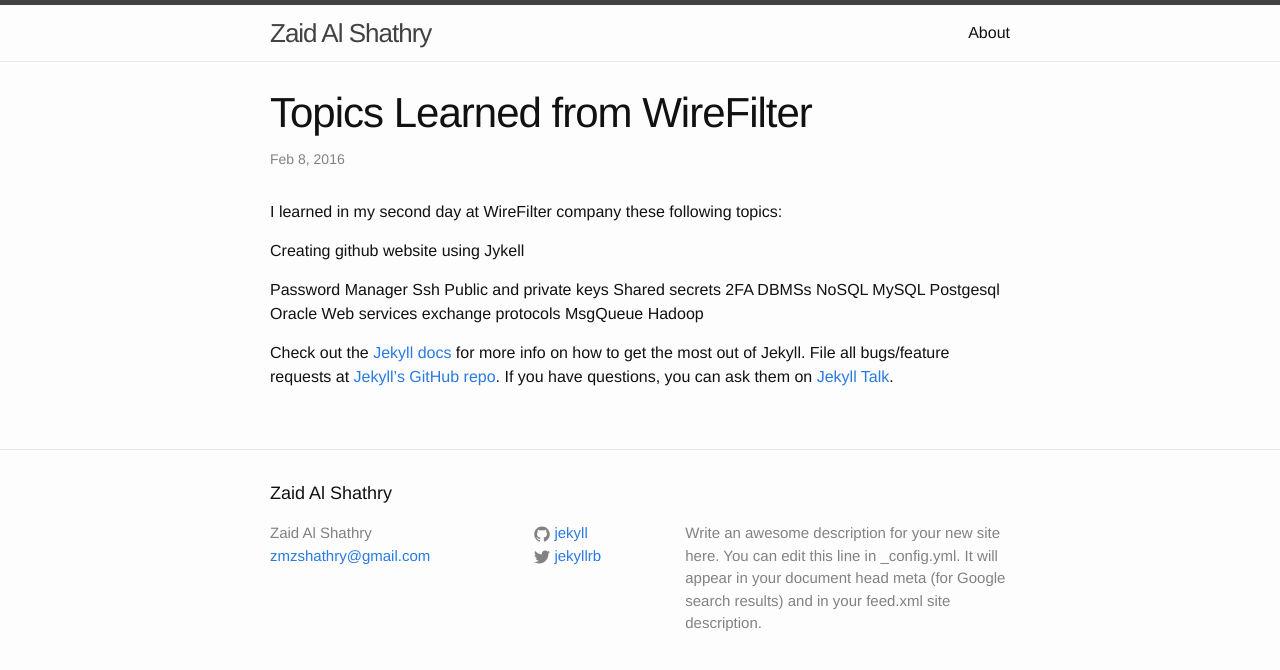
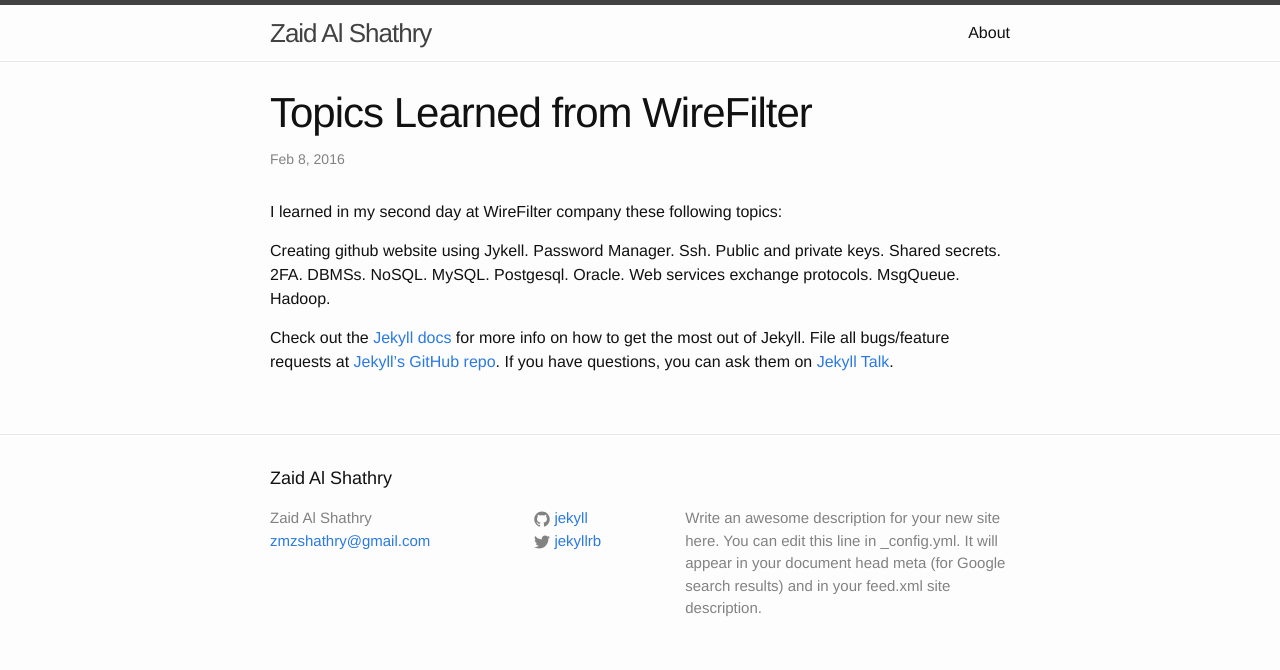
Before and after one commit to zaidmsh/zaid.github.io, a Jekyll site: the page built from _posts/2016-02-08-Key-Words.markdown, in a window 1280 px wide. Shown: the top 670 px of the page. Built offline with Jekyll 4.4.1, drawn with Linux system fonts in a browser that asks for light colours.

Commit message:
trying newline

```diff
--- a/_posts/2016-02-08-Key-Words.markdown
+++ b/_posts/2016-02-08-Key-Words.markdown
@@ -7,21 +7,20 @@ categories: jekyll update
 
 I learned in my second day at WireFilter company these following topics:
 
- Creating github website using Jykell
-
- Password Manager
- Ssh
- Public and private keys
- Shared secrets
- 2FA
- DBMSs
- NoSQL
- MySQL
- Postgesql
- Oracle
- Web services exchange protocols
- MsgQueue
- Hadoop
+ Creating github website using Jykell.
+ Password Manager.
+ Ssh.
+ Public and private keys.
+ Shared secrets.
+ 2FA.
+ DBMSs.
+ NoSQL.
+ MySQL.
+ Postgesql.
+ Oracle.
+ Web services exchange protocols.
+ MsgQueue.
+ Hadoop.
 
 Check out the [Jekyll docs][jekyll-docs] for more info on how to get the most out of Jekyll. File all bugs/feature requests at [Jekyll’s GitHub repo][jekyll-gh]. If you have questions, you can ask them on [Jekyll Talk][jekyll-talk].
 
```
